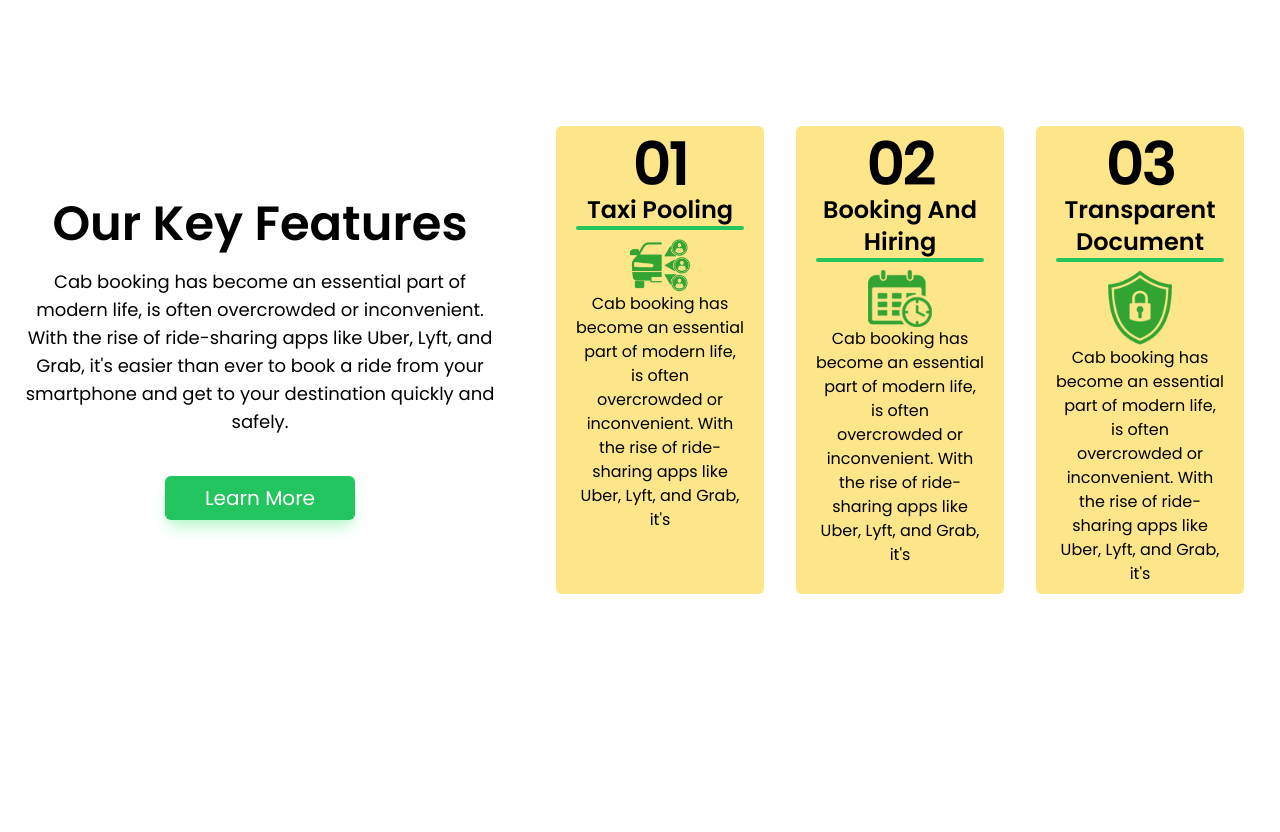
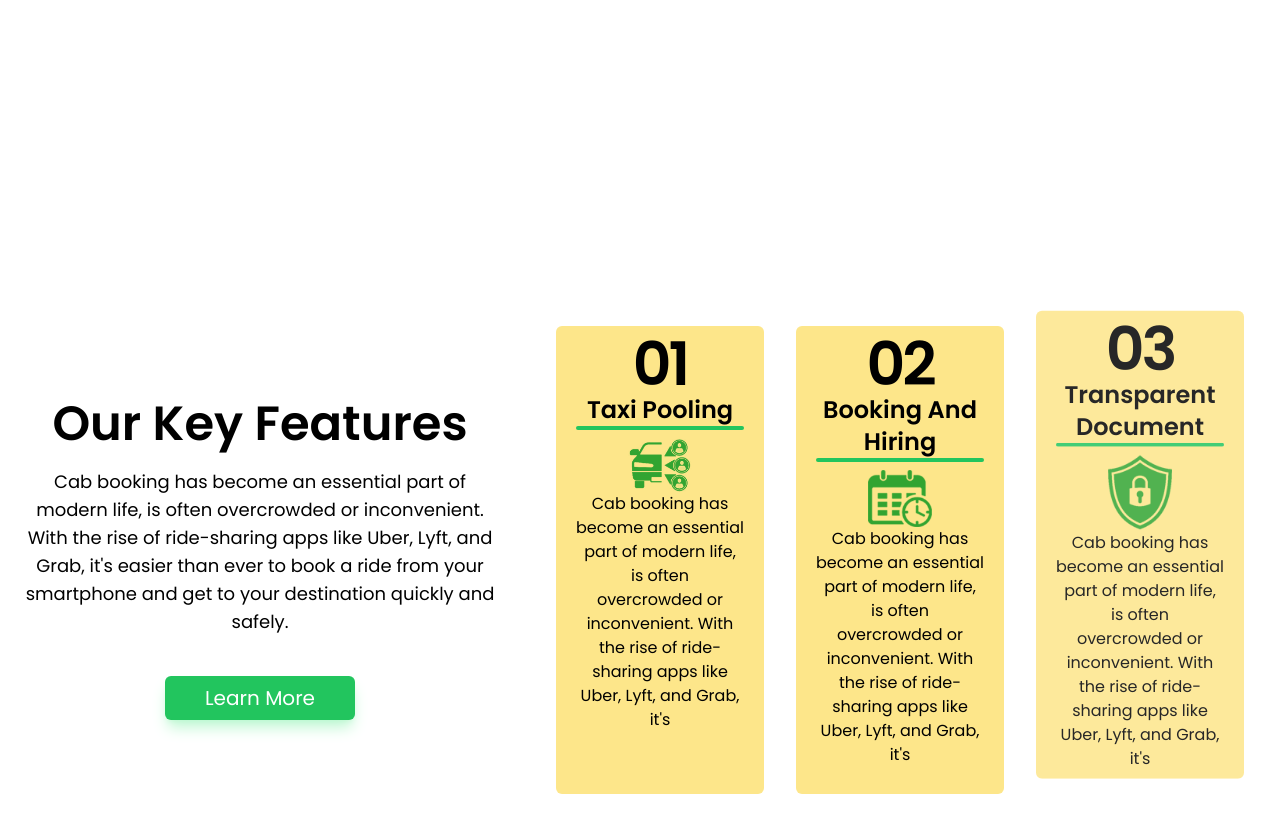
Before and after one commit to joyadeep/goTaxi, a React (Vite) app: page / in a window 1280 px wide. Shown: the part 2240-3072 px from the top of the page. Before the commit the page ends 3000 px from the top, so only its background shows below. Built offline with nearby package versions, Linux system fonts and the light colour scheme.

Commit message:
added and implemented AOS library

```diff
--- a/package.json
+++ b/package.json
@@ -9,6 +9,7 @@
     "preview": "vite preview"
   },
   "dependencies": {
+    "aos": "^2.3.4",
     "react": "^18.2.0",
     "react-dom": "^18.2.0",
     "react-router-dom": "^6.8.2",
--- a/src/App.jsx
+++ b/src/App.jsx
@@ -3,9 +3,14 @@ import HallMarks from "./pages/HallMarks"
 import Header from "./components/Header"
 import Landing from "./components/Landing"
 import Features from "./pages/Features"
+import { useEffect } from "react"
+import Aos from 'aos'
+import 'aos/dist/aos.css'
 
 function App() {
-
+  useEffect(()=>{
+    Aos.init({duration:2000,once:true})
+ },[])
   return (
 <div className="font-display">
     <Header/>
--- a/src/components/FeatureCard.jsx
+++ b/src/components/FeatureCard.jsx
@@ -1,9 +1,9 @@
 import React from 'react'
 // import taxiPooling from '../assets/images/taxiPooling.png'
 
-export const FeatureCard = ({image,description,num,title}) => {
+export const FeatureCard = ({image,description,num,title,delay}) => {
   return (
-    <div className='bg-amber-200 rounded-md text-center w-52 px-5 py-2'>
+    <div data-aos="fade-down" data-aos-delay={delay} data-aos-anchor-placement="center-bottom" className='bg-amber-200 rounded-md text-center w-52 px-5 py-2'>
         <p className='text-6xl font-black tracking-tighter'>{num}</p>
         <p className='text-2xl font-semibold capitalize'>{title}</p>
         <p className='border-b-4 rounded-full border-green-500'></p>
--- a/src/pages/About.jsx
+++ b/src/pages/About.jsx
@@ -30,9 +30,9 @@ const About = () => {
         <div className=' w-3/4 pt-4'>
             <p className='text-4xl font-semibold text-center'>Affordable Taxi Service at the palm of your hands</p>
             <div className='flex justify-between w-2/5 mx-auto mt-5'>
-                <p className='text-2xl font-medium'>Book</p>
-                <p className='text-2xl font-medium'>Schedule</p>
-                <p className='text-2xl font-medium'>Share</p>
+                <p data-aos="fade-left"   className='text-2xl font-medium'>Book</p>
+                <p data-aos="fade-down" data-aos-delay="500" className='text-2xl font-medium'>Schedule</p>
+                <p data-aos="fade-right" data-aos-delay="1500" className='text-2xl font-medium'>Share</p>
             </div>
             <p className='text-justify mx-5 mt-5'>
             Cab booking has become an essential part of modern life,
--- a/src/pages/Features.jsx
+++ b/src/pages/Features.jsx
@@ -9,6 +9,7 @@ const features=[
     num:"01",
     title:"taxi pooling",
     image:taxiPooling,
+    delay:"0",
     description:"Cab booking has become an essential part of modern life, is often overcrowded or inconvenient. With the rise of ride-sharing apps like Uber, Lyft, and Grab, it's"
 },
 {
@@ -16,6 +17,7 @@ const features=[
     num:"02",
     title:"booking and hiring",
     image:booking,
+    delay:"1000",
     description:"Cab booking has become an essential part of modern life, is often overcrowded or inconvenient. With the rise of ride-sharing apps like Uber, Lyft, and Grab, it's"
 },
 {
@@ -23,6 +25,7 @@ const features=[
     num:"03",
     title:"Transparent document",
     image:transparentDocument,
+    delay:"2000",
     description:"Cab booking has become an essential part of modern life, is often overcrowded or inconvenient. With the rise of ride-sharing apps like Uber, Lyft, and Grab, it's"
 }
 ]
@@ -41,7 +44,7 @@ const Features = () => {
         <div className='w-3/5 flex  justify-around'>
 {
     features.map((item)=>(
-        <FeatureCard key={item.id} num={item.num} title={item.title} image={item.image} description={item.description} />
+        <FeatureCard key={item.id} num={item.num} title={item.title} image={item.image} delay={item.delay} description={item.description} />
     ))
 }
         </div>
--- a/src/pages/HallMarks.jsx
+++ b/src/pages/HallMarks.jsx
@@ -2,7 +2,7 @@ import React from 'react'
 import hallmarks from '../assets/images/HallMarks.png'
 const HallMarks = () => {
   return (
-    <div className=' overflow-hidden'>
+    <div className='overflow-hidden h-screen'>
         <img src={hallmarks} />
     </div>
   )
```
Also changed, not shown: 2 other files (tests, documents, lock files or other folders).
